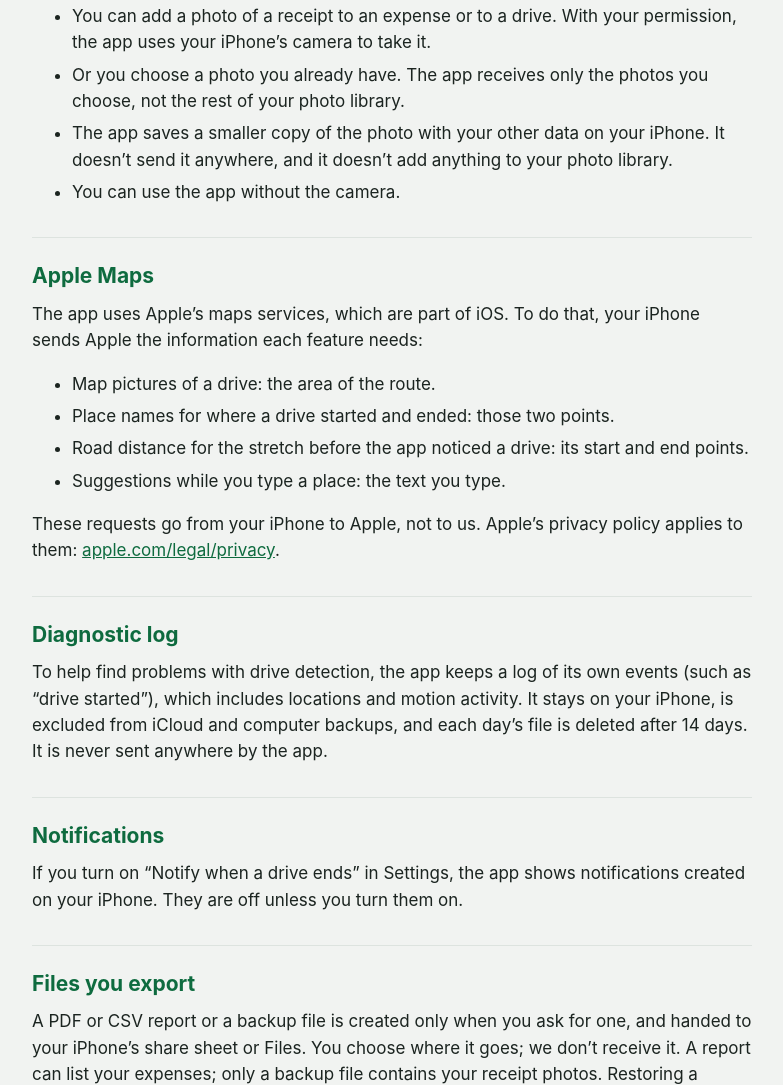
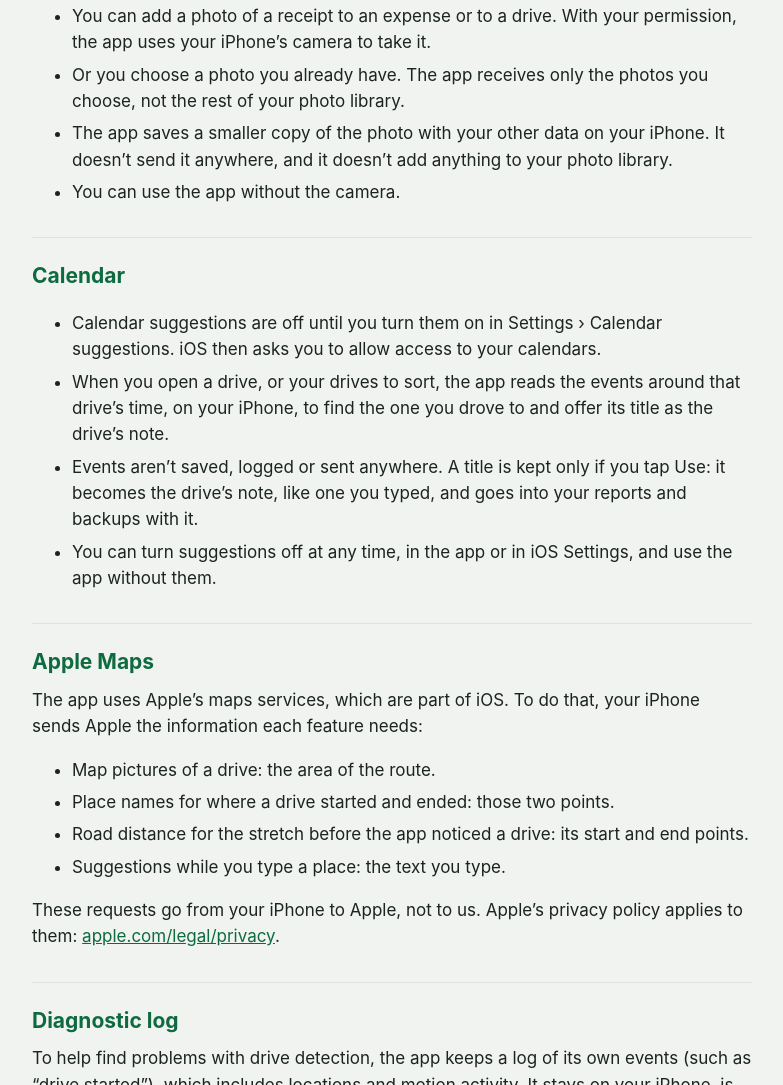
Before and after one commit to danieldominguez8/roadmeter-privacy, a plain HTML site: page index.html in a window 1280 px wide. Shown: the part 1715-2800 px from the top of the page, without its empty margins (248-1031 px from the left). Drawn offline with Linux system fonts and the light colour scheme.

Commit message:
Calendar suggestions: what the app reads and keeps (Roadmeter 1.3.0)
Co-Authored-By: Claude Opus 5.5 <noreply@anthropic.com>

```diff
--- a/index.html
+++ b/index.html
@@ -20,7 +20,7 @@
 <body>
 <main>
 <h1>Roadmeter</h1>
-<p class="date">Privacy policy · effective November 17, 2026</p>
+<p class="date">Privacy policy · effective November 23, 2026</p>
 <nav><a href="#support">Support</a> <a href="#privacy">Privacy policy</a></nav>
 
 <h2 id="support">Support</h2>
@@ -60,6 +60,14 @@
   <li>You can use the app without the camera.</li>
 </ul>
 
+<h2>Calendar</h2>
+<ul>
+  <li>Calendar suggestions are off until you turn them on in Settings › Calendar suggestions. iOS then asks you to allow access to your calendars.</li>
+  <li>When you open a drive, or your drives to sort, the app reads the events around that drive’s time, on your iPhone, to find the one you drove to and offer its title as the drive’s note.</li>
+  <li>Events aren’t saved, logged or sent anywhere. A title is kept only if you tap Use: it becomes the drive’s note, like one you typed, and goes into your reports and backups with it.</li>
+  <li>You can turn suggestions off at any time, in the app or in iOS Settings, and use the app without them.</li>
+</ul>
+
 <h2>Apple Maps</h2>
 <p>The app uses Apple’s maps services, which are part of iOS. To do that, your iPhone sends Apple the information each feature needs:</p>
 <ul>
@@ -80,7 +88,7 @@
 <p>A PDF or CSV report or a backup file is created only when you ask for one, and handed to your iPhone’s share sheet or Files. You choose where it goes; we don’t receive it. A report can list your expenses; only a backup file contains your receipt photos. Restoring a backup reads only the file you pick.</p>
 
 <h2 id="android">On Android</h2>
-<p>Roadmeter for Android works the same way, with these differences. Expenses and receipt photos are on iPhone only.</p>
+<p>Roadmeter for Android works the same way, with these differences. Expenses, receipt photos and calendar suggestions are on iPhone only.</p>
 <p><strong>Where your drives are.</strong> Your drives, routes, purposes and notes are saved in the app’s private storage on your phone. If Android backup is on, they are also included in your phone’s backup to your Google account, which Google and you control. The diagnostic log and the app’s working files are left out of that backup. Drives stay until you delete them: deleting a drive deletes it from your phone, and uninstalling the app deletes everything it saved on the phone. A copy already in your Android backup can stay in your Google account after you uninstall, and can come back if you reinstall.</p>
 <p><strong>Location and activity.</strong> With your permission, the app uses your phone’s location to tell when a drive starts and ends and how far you went. To record drives without you opening the app, it asks for location set to Allow all the time; a notification shows whenever it’s recording. With your permission, it uses physical activity to notice when you get in a car. You can use the app without location by adding drives by hand. Android’s location and activity services are part of Google Play services.</p>
 <p><strong>Maps and place names.</strong> To show a drive’s map, in the list of your drives (from version 1.1.5) and when you open a drive, the app asks OpenFreeMap (<a href="https://openfreemap.org">openfreemap.org</a>) for the map pictures of that drive’s area, which tells OpenFreeMap the area and your internet address. To name where a drive started and ended, the app sends those two points to Android’s place lookup, which Google provides. These requests go from your phone to them, not to us. Their privacy policies apply: <a href="https://openfreemap.org/privacy/">openfreemap.org/privacy</a> and <a href="https://policies.google.com/privacy">policies.google.com/privacy</a>.</p>
```
